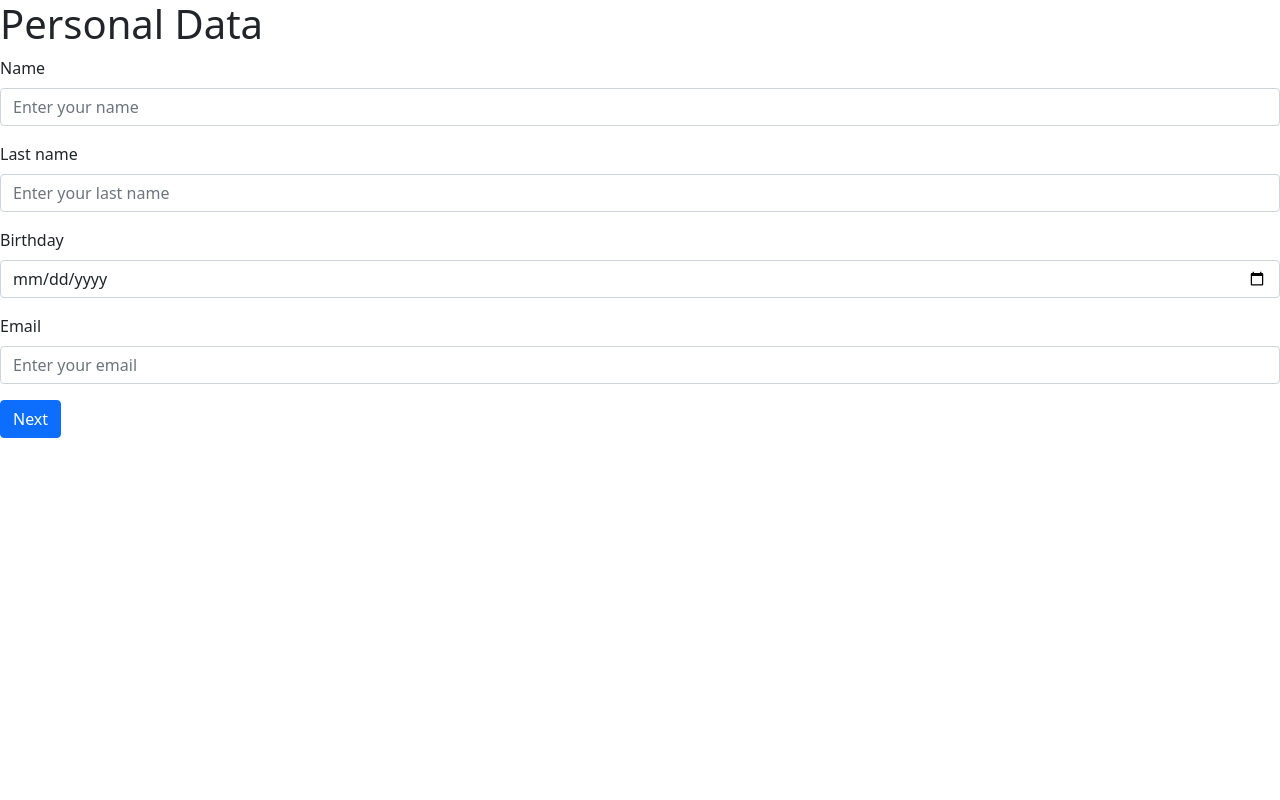
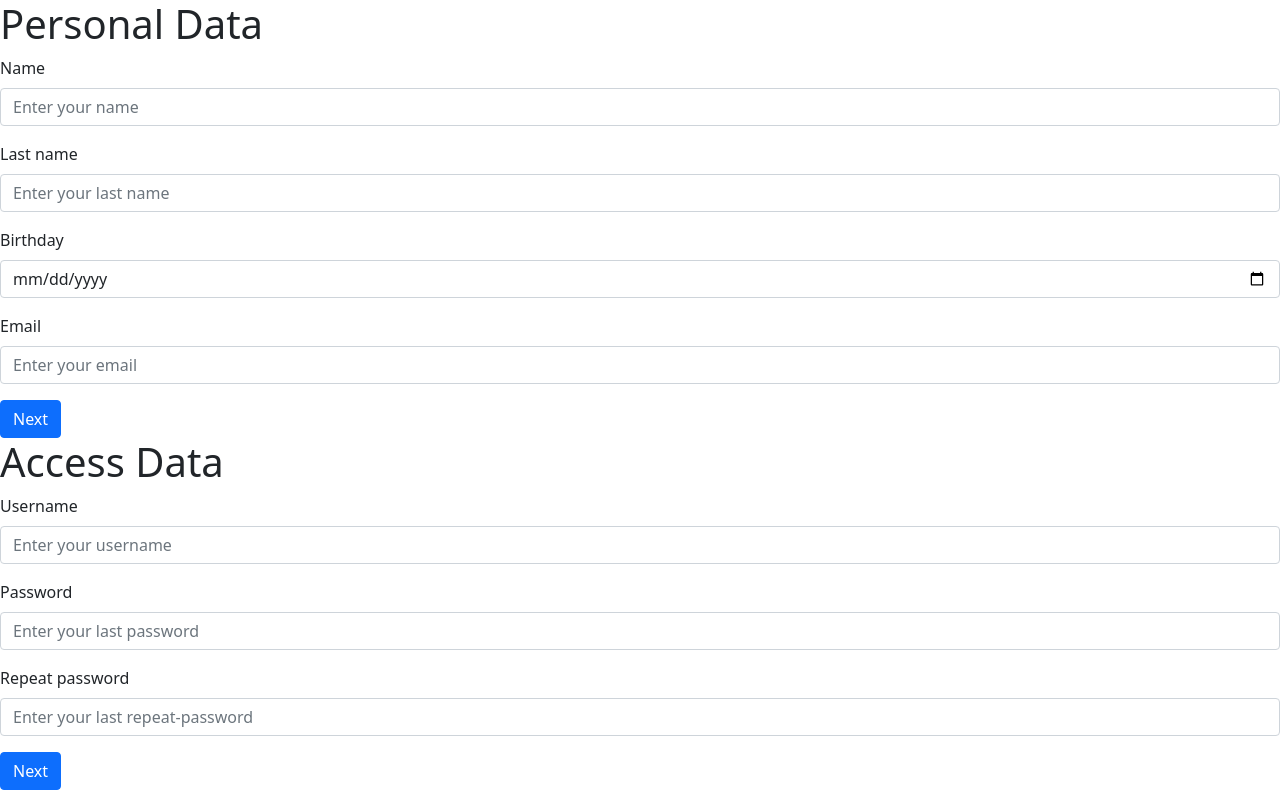
Before and after one commit to jordibonastrem/W04CH04-formulario-jordibonastre, a React (Create React App) app: page / in a window 1280 px wide. Built offline with nearby package versions, Linux system fonts and the light colour scheme.

Commit message:
add acces data to app

```diff
--- a/src/App.js
+++ b/src/App.js
@@ -1,6 +1,7 @@
 import "./App.css";
 import "bootstrap/dist/css/bootstrap.min.css";
 import PersonalData from "./components/PersonalData/PersonalData";
+import AccessData from "./components/AccessData/AccessData";
 
 function App() {
   const testUser = {
@@ -10,6 +11,7 @@ function App() {
   return (
     <>
       <PersonalData></PersonalData>
+      <AccessData></AccessData>
     </>
   );
 }
```
